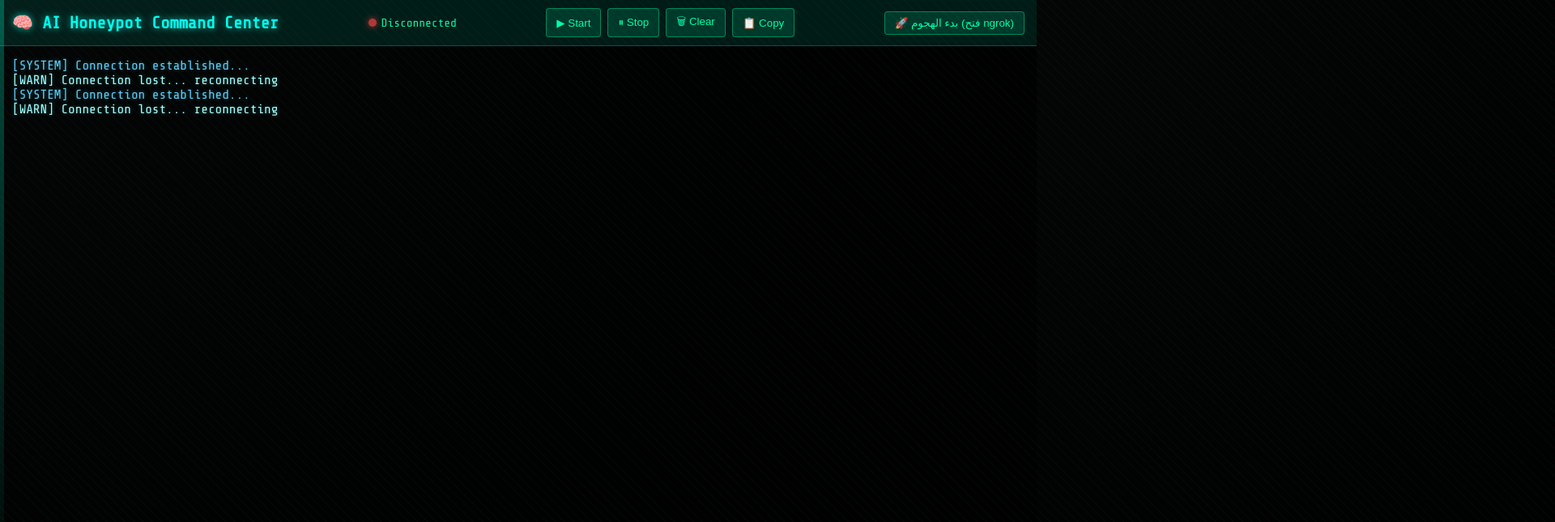
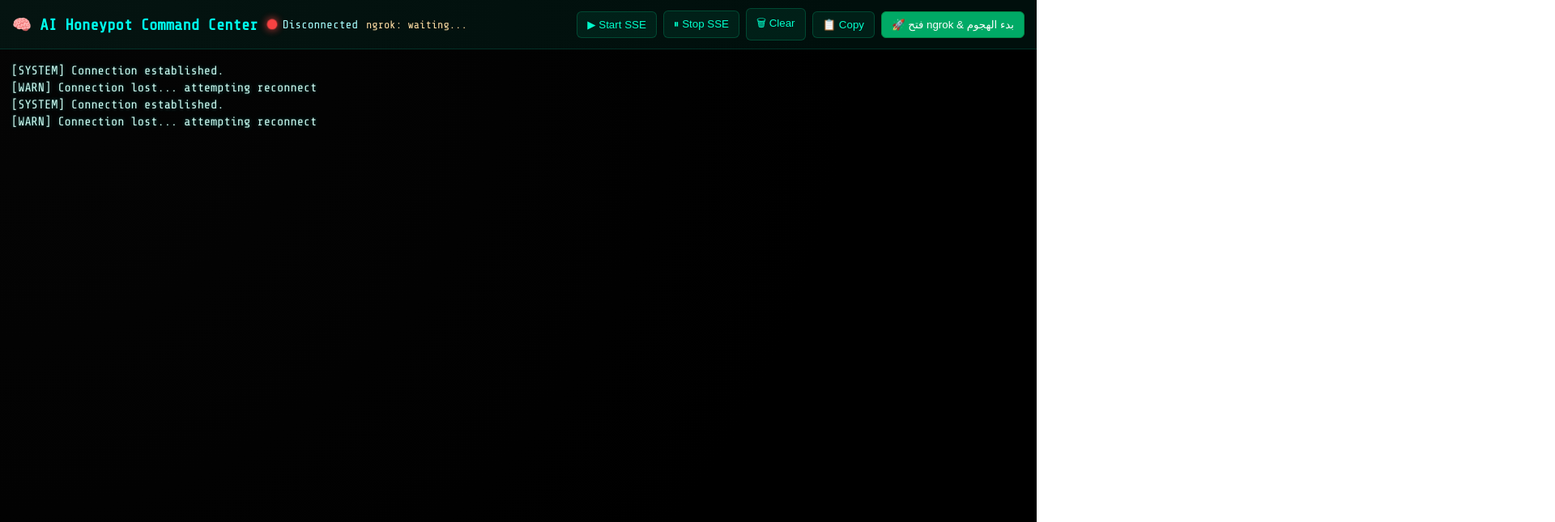
Before and after one commit to etiqotwf/honeypotpro, a website: page public/terminal.html in a window 1280 px wide. Shown: the top 645 px of the page at 81% size, 1920 px wide, since content can reach past the window. Drawn offline with nearby package versions, Linux system fonts and the light colour scheme; no server answers.

Commit message:
Auto commit before push: 2025-10-18T17:56:51.645Z

```diff
--- a/public/terminal.html
+++ b/public/terminal.html
@@ -1,11 +1,13 @@
 <!DOCTYPE html>
-<html lang="en">
+<html lang="ar">
 <head>
-<meta charset="UTF-8">
-<meta name="viewport" content="width=device-width, initial-scale=1.0">
+<meta charset="UTF-8" />
+<meta name="viewport" content="width=device-width, initial-scale=1.0"/>
 <title>🧠 AI Honeypot Terminal</title>
 <style>
   @import url('https://fonts.googleapis.com/css2?family=Share+Tech+Mono&display=swap');
+  :root { --accent: #00ffcc; --bg: #000; --muted: #00ffaa22; }
+  *{box-sizing:border-box}
   body {
     margin: 0;
     font-family: 'Share Tech Mono', monospace;
@@ -15,169 +17,94 @@
     overflow: hidden;
     display: flex;
     flex-direction: column;
-    cursor: pointer;
   }
-
-  body::before {
-    content: "";
-    position: absolute;
-    width: 200%;
-    height: 200%;
-    background: repeating-linear-gradient(
-      45deg,
-      rgba(0,255,200,0.03),
-      rgba(0,255,200,0.03) 2px,
-      transparent 2px,
-      transparent 8px
-    );
-    animation: moveGrid 30s linear infinite;
-    z-index: 0;
-  }
-  @keyframes moveGrid {
-    from { transform: translate(0, 0); }
-    to { transform: translate(-50%, -50%); }
-  }
-
   header {
-    background: rgba(0,255,200,0.1);
-    border-bottom: 1px solid #00ffcc44;
+    background: rgba(0,255,200,0.06);
+    border-bottom: 1px solid #00ffcc22;
     padding: 10px 15px;
     display: flex;
     justify-content: space-between;
     align-items: center;
-    z-index: 2;
+    gap: 12px;
   }
-
-  h1 {
-    font-size: 1.3em;
-    margin: 0;
-    color: #00ffee;
-    text-shadow: 0 0 10px #00ffeeaa;
+  h1 { font-size:1.2rem; margin:0; color:#00ffee; }
+  #status { font-size:0.9rem; color:#aaffff; display:flex; align-items:center; gap:8px; }
+  .status-dot { width:10px;height:10px;border-radius:50%;background:#ff4444;box-shadow:0 0 8px #ff4444; animation:pulse 1.5s infinite; }
+  @keyframes pulse {0%,100%{opacity:.7;transform:scale(1)}50%{opacity:1;transform:scale(1.3)}}
+  #controls { display:flex; gap:8px; align-items:center; }
+  button {
+    background: rgba(0,255,170,0.07);
+    border: 1px solid rgba(0,255,170,0.18);
+    color: var(--accent);
+    padding: 8px 12px;
+    border-radius:6px;
+    cursor:pointer;
   }
-
-  #status {
-    font-size: 0.9em;
-    color: #00ffaa;
-  }
-
-  .status-dot {
-    width: 10px;
-    height: 10px;
-    border-radius: 50%;
-    display: inline-block;
-    margin-right: 6px;
-    background: #ff4444;
-    box-shadow: 0 0 8px #ff4444;
-    animation: pulse 1.5s infinite;
-  }
-  @keyframes pulse {
-    0%, 100% { opacity: 0.7; transform: scale(1); }
-    50% { opacity: 1; transform: scale(1.4); }
-  }
-
-  #controls {
-    display: flex;
-    gap: 8px;
-  }
-  button {
-    background: #00ffaa22;
-    border: 1px solid #00ffaa66;
-    color: #00ffaa;
-    padding: 6px 12px;
-    border-radius: 4px;
-    cursor: pointer;
-    transition: 0.3s;
-    z-index: 2;
-  }
-  button:hover {
-    background: #00ffaa55;
-    box-shadow: 0 0 8px #00ffaaaa;
-  }
-
-  #logContainer {
-    flex: 1;
-    overflow-y: auto;
-    padding: 15px;
-    z-index: 1;
-    color: #d1fff5;
-    text-shadow: 0 0 5px #00ffee55;
-  }
-
-  .normal { color: #aaffff; }
-  .info { color: #66ff99; }
-  .attack { color: #ff6666; font-weight: bold; }
-  .warn { color: #ffff66; }
-  .system { color: #66ccff; }
-
-  #sideGlow {
-    position: absolute;
-    left: 0;
-    top: 0;
-    width: 5px;
-    height: 100%;
-    background: linear-gradient(to bottom, #00ffcc55, transparent);
-    animation: glow 3s ease-in-out infinite;
-  }
-  @keyframes glow {
-    0%,100% { opacity: 0.3; }
-    50% { opacity: 1; }
-  }
-
-  footer {
-    background: rgba(0,255,200,0.05);
-    text-align: center;
-    padding: 5px;
-    font-size: 0.8em;
-    color: #00ffee;
-    z-index: 2;
-  }
+  button:hover { box-shadow:0 0 8px rgba(0,255,170,0.06); transform:translateY(-1px); }
+  #startAttack { background:#00aa66; border-color:#008844; color:#fff; }
+  #logContainer { flex:1; overflow:auto; padding:14px; color:#d1fff5; text-shadow:0 0 5px #00ffee55; }
+  .line { margin:4px 0; white-space:pre-wrap; font-size:0.95rem; }
+  .attack { color:#ff8888; font-weight:600; }
+  .system { color:#66ccff; }
+  footer { background: rgba(0,255,200,0.03); text-align:center; padding:6px; font-size:0.86rem; color:#00ffee; }
+  #infoBar { display:flex; gap:10px; align-items:center; color:#cffff0; }
+  #ngrokUrl { font-size:0.85rem; color:#ffdca3; overflow:hidden; text-overflow:ellipsis; max-width:420px; }
 </style>
 </head>
 <body>
-<div id="sideGlow"></div>
 <header>
-  <h1>🧠 AI Honeypot Command Center</h1>
-  <div id="status"><span class="status-dot"></span>Disconnected</div>
+  <div style="display:flex;align-items:center;gap:12px">
+    <h1>🧠 AI Honeypot Command Center</h1>
+    <div id="infoBar">
+      <div id="status"><span class="status-dot" id="dot"></span><span id="statusText">Disconnected</span></div>
+      <div id="ngrokUrl">ngrok: <span id="ngrokVal">waiting...</span></div>
+    </div>
+  </div>
+
   <div id="controls">
-    <button id="startBtn">▶ Start</button>
-    <button id="stopBtn">⏸ Stop</button>
+    <button id="startBtn">▶ Start SSE</button>
+    <button id="stopBtn">⏸ Stop SSE</button>
     <button id="clearBtn">🗑 Clear</button>
     <button id="copyBtn">📋 Copy</button>
+    <!-- زر فتح ngrok المخصص -->
+    <button id="startAttack">🚀 فتح ngrok & بدء الهجوم</button>
   </div>
-
-
-<div id="controls">
-  <button id="startAttack">🚀 بدء الهجوم (فتح ngrok)</button>
-</div>
-
-
 </header>
 
-<div id="logContainer"></div>
+<div id="logContainer" aria-live="polite"></div>
 
 <footer>💻 Honeypot AI Terminal — Monitoring cyber threats in real-time</footer>
 
 <script>
+const logContainer = document.getElementById('logContainer');
+const statusDot = document.getElementById('dot');
+const statusText = document.getElementById('statusText');
+const ngrokVal = document.getElementById('ngrokVal');
+
 let eventSource = null;
 let running = false;
-let fullscreenActivated = false; // ✅ متغير لتتبع حالة الدخول إلى فل سكرين
-const logContainer = document.getElementById('logContainer');
-const statusEl = document.getElementById('status');
+let attackStarted = false;
 
-function appendLine(line) {
-  const div = document.createElement('div');
-  div.textContent = line;
-  div.className = classify(line);
-  logContainer.appendChild(div);
+// Append lines to log
+function appendLine(text, cls='line') {
+  const d = document.createElement('div');
+  d.className = cls;
+  d.textContent = text;
+  logContainer.appendChild(d);
   logContainer.scrollTop = logContainer.scrollHeight;
 }
 
-function classify(line) {
-  if (/attack|malware|threat|xss|sql/i.test(line)) return 'attack';
-  if (/starting|listening|connected/i.test(line)) return 'info';
-  if (/error|fail/i.test(line)) return 'warn';
-  if (/system|server/i.test(line)) return 'system';
-  return 'normal';
+// SSE handlers
+function updateStatus(connected) {
+  if (connected) {
+    statusDot.style.background = '#00ff55';
+    statusDot.style.boxShadow = '0 0 10px #00ff55';
+    statusText.textContent = 'Connected';
+  } else {
+    statusDot.style.background = '#ff4444';
+    statusDot.style.boxShadow = '0 0 8px #ff4444';
+    statusText.textContent = 'Disconnected';
+  }
 }
 
 function startSSE() {
@@ -185,10 +112,10 @@ function startSSE() {
   eventSource = new EventSource('/events');
   running = true;
   updateStatus(true);
-  appendLine('[SYSTEM] Connection established...');
+  appendLine('[SYSTEM] Connection established.');
   eventSource.addEventListener('line', e => appendLine(JSON.parse(e.data)));
   eventSource.onerror = () => {
-    appendLine('[WARN] Connection lost... reconnecting');
+    appendLine('[WARN] Connection lost... attempting reconnect');
     updateStatus(false);
     running = false;
     setTimeout(startSSE, 2000);
@@ -202,72 +129,72 @@ function stopSSE() {
   appendLine('[SYSTEM] Stream stopped.');
 }
 
-function updateStatus(connected) {
-  if (connected) {
-    statusEl.innerHTML = '<span class="status-dot" style="background:#00ff55;box-shadow:0 0 10px #00ff55;"></span>Connected';
-  } else {
-    statusEl.innerHTML = '<span class="status-dot"></span>Disconnected';
-  }
-}
-
+// Buttons
 document.getElementById('startBtn').onclick = startSSE;
 document.getElementById('stopBtn').onclick = stopSSE;
-document.getElementById('clearBtn').onclick = () => logContainer.innerHTML = '';
+document.getElementById('clearBtn').onclick = () => { logContainer.innerHTML = ''; };
 document.getElementById('copyBtn').onclick = async () => {
-  const text = Array.from(logContainer.children).map(d => d.textContent).join('\n');
+  const text = Array.from(logContainer.children).map(el => el.textContent).join('\n');
   await navigator.clipboard.writeText(text);
-  alert('✅ Logs copied!');
+  alert('✅ Logs copied to clipboard');
 };
 
-// 🖥️ الدخول أو الرجوع لوضع ملء الشاشة عند الضغط فقط
-document.body.addEventListener('click', async () => {
-  // لو مش في fullscreen حالياً → دخله
-  if (!document.fullscreenElement) {
-    try {
-      await document.documentElement.requestFullscreen();
-      fullscreenActivated = true;
-      console.log("✅ دخل وضع ملء الشاشة");
-    } catch (err) {
-      console.warn("⚠️ فشل الدخول إلى وضع ملء الشاشة:", err);
+// زر فتح ngrok — ينادي السيرفر مرة واحدة فقط
+document.getElementById('startAttack').addEventListener('click', async function() {
+  if (attackStarted) return alert('⚠️ تم بدء العملية سابقًا');
+  attackStarted = true;
+  this.disabled = true;
+  this.textContent = '⌛ جاري الفتح...';
+
+  try {
+    const res = await fetch('/api/open-ngrok', { method: 'POST' });
+    const data = await res.json();
+    if (!res.ok) {
+      appendLine('[ERROR] فشل فتح ngrok: ' + (data.message || 'Unknown'), 'line system');
+      alert('❌ فشل فتح ngrok: ' + (data.message || 'Unknown'));
+      this.disabled = false;
+      this.textContent = '🚀 فتح ngrok & بدء الهجوم';
+      attackStarted = false;
+      return;
     }
-  } else {
-    // لو بالفعل في fullscreen → تجاهل الضغط
-    console.log("ℹ️ بالفعل في وضع ملء الشاشة، لن يتم الخروج");
+    appendLine('[SYSTEM] ngrok opened: ' + data.url, 'line system');
+    ngrokVal.textContent = data.url;
+    this.textContent = '✅ ngrok مفتوح';
+    alert('✅ ngrok تم فتحه — راجع المتصفح المخصص (Chrome)');
+  } catch (err) {
+    appendLine('[ERROR] خطأ في الاتصال بالسيرفر: ' + err.message, 'line');
+    alert('⚠️ خطأ في الاتصال بالسيرفر: ' + err.message);
+    this.disabled = false;
+    this.textContent = '🚀 فتح ngrok & بدء الهجوم';
+    attackStarted = false;
   }
 });
 
-// 🎯 تشغيل SSE تلقائي عند الفتح
+// فتح وضع ملء الشاشة عند النقر (اختياري)
+document.body.addEventListener('click', async () => {
+  if (!document.fullscreenElement) {
+    try { await document.documentElement.requestFullscreen(); } catch(e) { /* ignore */ }
+  }
+});
+
+// شغّل SSE تلقائيًا
 startSSE();
 
-// 📡 مراقبة حالة الخروج من fullscreen
-document.addEventListener('fullscreenchange', () => {
-  if (!document.fullscreenElement) {
-    fullscreenActivated = false; // يسمح بالعودة بعد الخروج
-    console.log("🚪 خرجت من وضع ملء الشاشة - جاهز للعودة عند الضغط التالي");
+// احصل على ngrok URL الموجود في serverUrl.json إن وُجد لعرضه مبكرًا
+(async function fetchNgrokUrl() {
+  try {
+    const res = await fetch('/ngrok-url');
+    if (res.ok) {
+      const j = await res.json();
+      if (j.serverUrl) ngrokVal.textContent = j.serverUrl;
+    } else {
+      // قد لا يكون جاهزًا بعد
+      ngrokVal.textContent = 'waiting...';
+    }
+  } catch (e) {
+    ngrokVal.textContent = 'waiting...';
   }
-});
+})();
 </script>
-
-
-<script>
-document.getElementById('startAttack').addEventListener('click', async () => {
-  try {
-    const res = await fetch('/api/open-ngrok', { method: 'POST' });
-    const data = await res.json();
-    if (res.ok) {
-      alert(data.message);
-      console.log('Ngrok URL:', data.url);
-    } else {
-      alert('❌ فشل في فتح ngrok: ' + data.message);
-    }
-  } catch (err) {
-    alert('⚠️ خطأ في الاتصال بالسيرفر');
-    console.error(err);
-  }
-});
-</script>
-
-
-
 </body>
 </html>
--- a/serverUrl.json
+++ b/serverUrl.json
@@ -1 +1 @@
-{"serverUrl":"https://9bcc6f45d23e.ngrok-free.app"}
+{"serverUrl":"https://d88a37889847.ngrok-free.app"}
```
